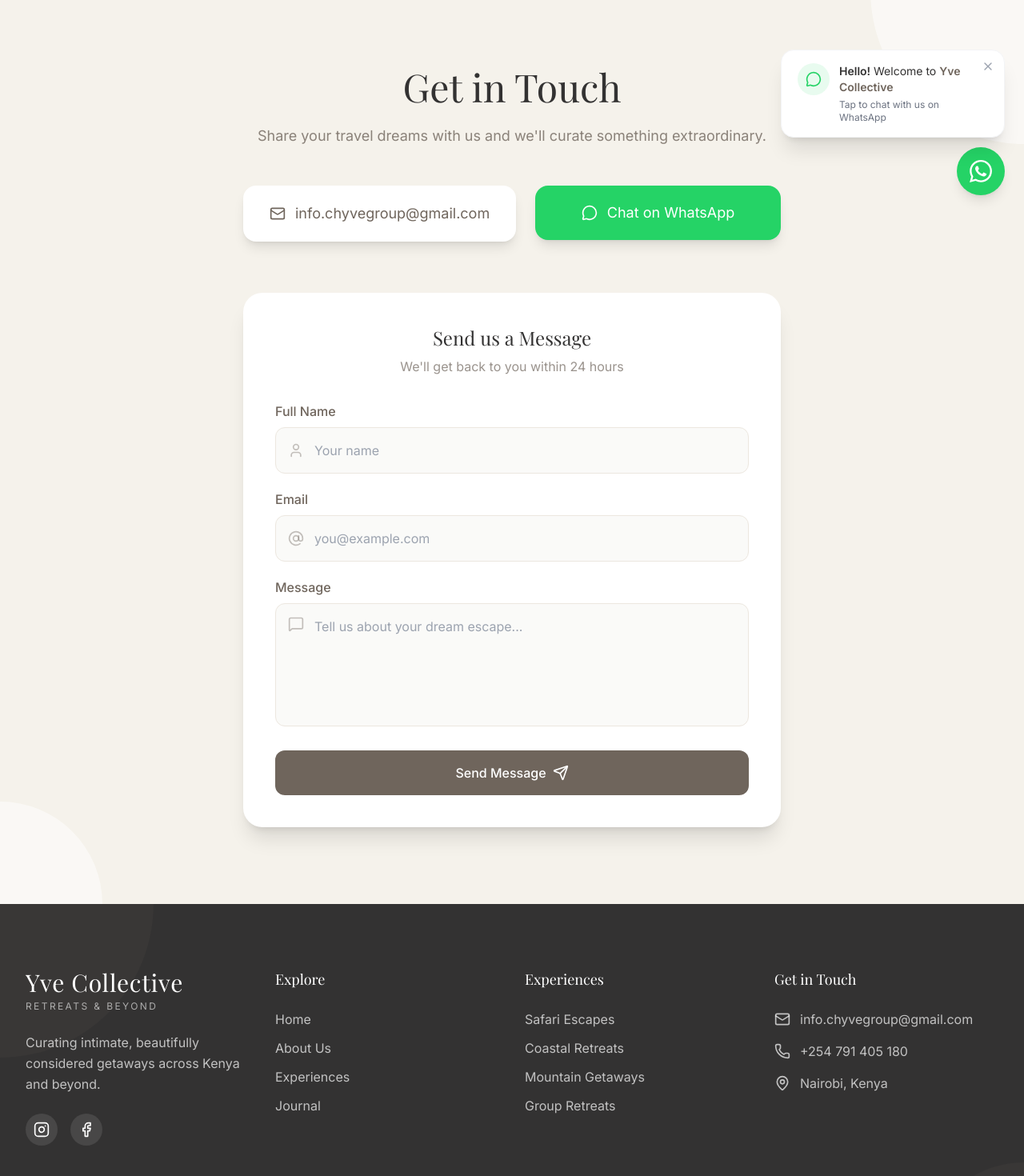
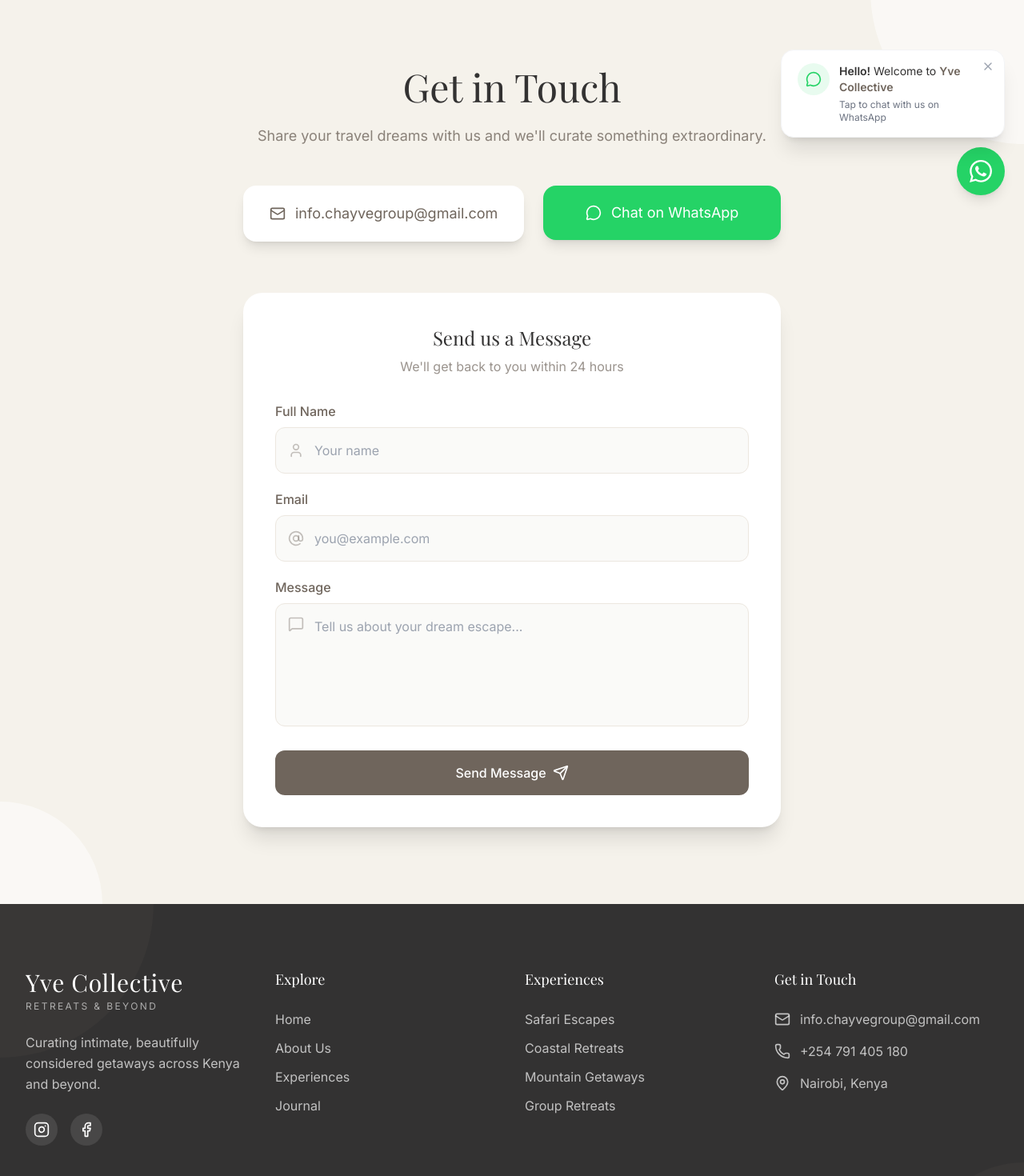
Before and after one commit to stanley-tech-code/yvecollective, a Next.js app: page /contact in a window 1280 px wide. Shown: the part 532-2002 px from the top of the page at 80% size. Built offline with nearby package versions, Linux system fonts and the light colour scheme; a web font is replaced by a local one.

Commit message:
Email and IG update

```diff
--- a/src/app/contact-options/page.tsx
+++ b/src/app/contact-options/page.tsx
@@ -17,7 +17,7 @@ export default function ContactOptionsPage() {
           </a>
 
           {/* Email Button */}
-          <a href="mailto:info.chyvegroup@gmail.com"
+          <a href="mailto:info.chayvegroup@gmail.com"
             className="block bg-[#F5F2EB] text-[#6F655C] py-3 rounded-full font-medium border border-[#ddd] hover:bg-[#F0EDE5] transition">
             Send an Email
           </a>
--- a/src/app/contact/page.tsx
+++ b/src/app/contact/page.tsx
@@ -63,13 +63,13 @@ export default function ContactPage() {
           <div className="flex flex-col md:flex-row justify-center gap-6 mb-16 max-w-2xl mx-auto">
             <ScrollReveal delay={0.1} className="flex-1">
               <motion.a
-                href="mailto:info.chyvegroup@gmail.com"
+                href="mailto:info.chayvegroup@gmail.com"
                 className="flex items-center justify-center gap-3 bg-white border border-transparent shadow-lg hover:shadow-xl transition-all duration-300 px-8 py-5 rounded-2xl text-lg text-[#6F655C] hover:-translate-y-1"
                 whileHover={{ scale: 1.02 }}
                 whileTap={{ scale: 0.98 }}
               >
                 <Mail className="w-5 h-5" />
-                info.chyvegroup@gmail.com
+                info.chayvegroup@gmail.com
               </motion.a>
             </ScrollReveal>
 
--- a/src/components/layout/Footer.tsx
+++ b/src/components/layout/Footer.tsx
@@ -20,7 +20,7 @@ const footerLinks = {
 };
 
 const socialLinks = [
-  { href: 'https://www.instagram.com/chayve_groupke?igsh=MXc4cmw5azJyaXE0aw==', icon: Instagram, label: 'Instagram' },
+  { href: 'https://www.instagram.com/beingyve/', icon: Instagram, label: 'Instagram' },
   { href: 'https://facebook.com', icon: Facebook, label: 'Facebook' },
 ];
 
@@ -109,11 +109,11 @@ export function Footer() {
               <ul className="space-y-4">
                 <li>
                   <a
-                    href="mailto:info.chyvegroup@gmail.com"
+                    href="mailto:info.chayvegroup@gmail.com"
                     className="text-white/70 hover:text-white transition-colors duration-300 flex items-start gap-3"
                   >
                     <Mail className="w-5 h-5 mt-0.5 flex-shrink-0" />
-                    <span>info.chyvegroup@gmail.com</span>
+                    <span>info.chayvegroup@gmail.com</span>
                   </a>
                 </li>
                 <li>
```
